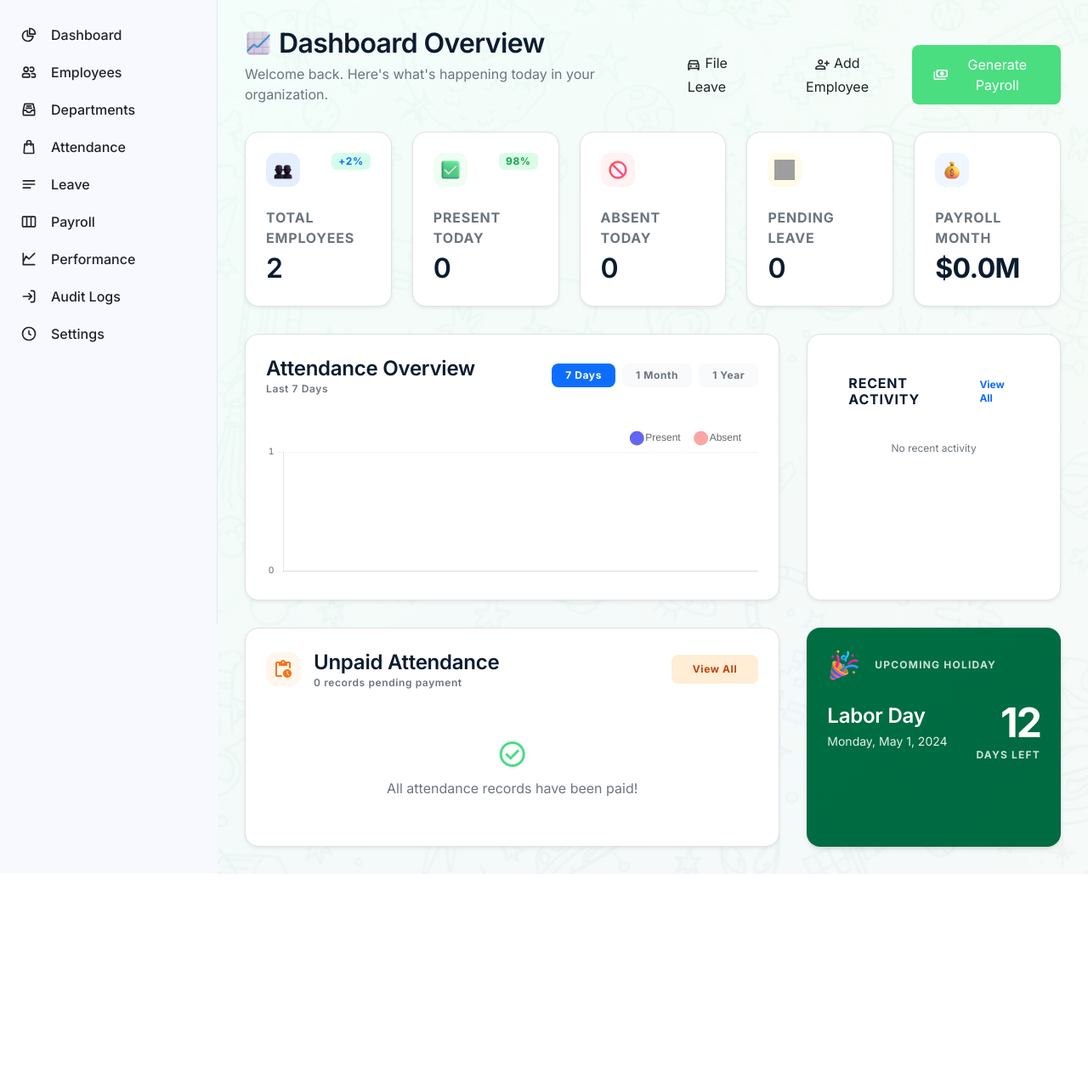
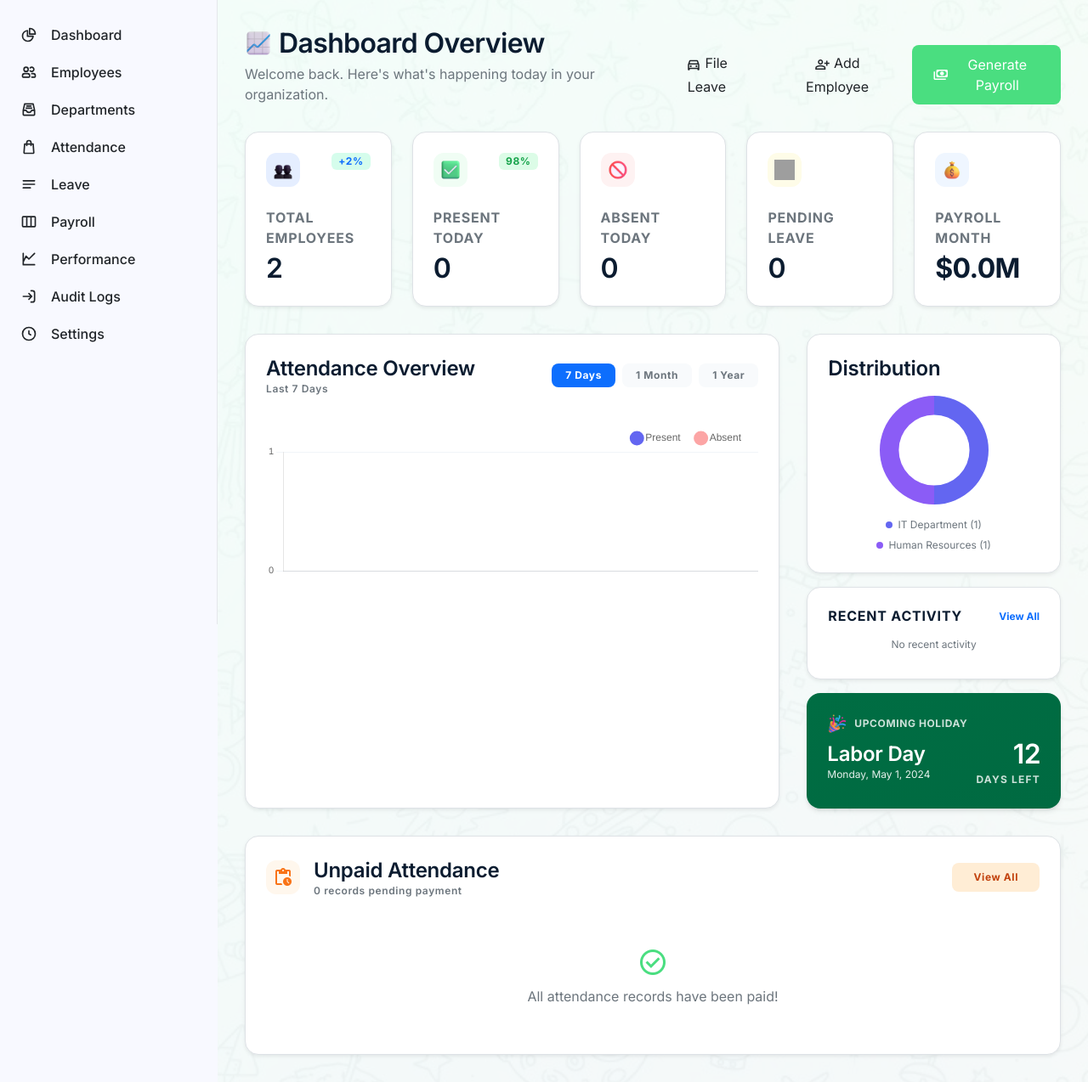
Before and after one commit to JSON26F-DV/HRMS-Core, a PHP site: page /hrms/admin/dashboard in a window 1280 px wide. Shown: the part 65-1339 px from the top of the page at 85% size. Before the commit the page ends 1094 px from the top, so only its background shows below. Run offline with PHP 8.4, Linux system fonts and the light colour scheme; a user stored in the database is signed in; data comes from the database, SQL or seed files in the repository; data that the repository does not hold is empty; some libraries are stand-ins or nearby versions; grey boxes are pictures that could not be loaded.

Commit message:
feat: update dashboard layout and add attendance pagination
Dashboard:
- Restore Distribution pie chart in sidebar
- Add 3 sidebar items: Distribution, Recent Activity, Upcoming Event
- Unpaid Attendance in separate full-width row

Attendance page:
- Add pagination to history table (20 per page)
- Include pagination component

```diff
--- a/pages/admin/dashboard.php
+++ b/pages/admin/dashboard.php
@@ -205,7 +205,7 @@ $unpaidAttendance = $pdo->query("
         </div>
     </div>
 
-    <!-- Attendance Overview & Recent Activity Row -->
+    <!-- Attendance Overview Row -->
     <div class="grid grid-cols-1 lg:grid-cols-3 gap-8">
         <div class="lg:col-span-2 bg-surface-container-lowest p-6 rounded-2xl shadow-sm border border-border-subtle">
             <div class="flex items-center justify-between mb-4">
@@ -223,31 +223,64 @@ $unpaidAttendance = $pdo->query("
                 <canvas id="attendanceChart"></canvas>
             </div>
         </div>
-        <div class="bg-surface-container-lowest p-5 rounded-2xl shadow-sm border border-border-subtle">
-            <div class="flex items-center justify-between mb-3">
+        <div class="space-y-4">
+            <!-- Distribution -->
+            <div class="bg-surface-container-lowest p-4 rounded-2xl shadow-sm border border-border-subtle">
+                <h4 class="font-headline-md text-headline-md mb-3">Distribution</h4>
+                <div class="w-32 h-32 mx-auto">
+                    <canvas id="departmentPieChart"></canvas>
+                </div>
+                <div class="mt-3 flex flex-wrap justify-center gap-2">
+                    <?php foreach ($departmentData as $index => $dept): ?>
+                        <div class="flex items-center gap-1.5">
+                            <span class="w-2 h-2 rounded-full flex-shrink-0" style="background-color: <?= $deptColors[$index % count($deptColors)] ?>;"></span>
+                            <span class="text-xs text-secondary"><?= h($dept['name']) ?> (<?= $dept['employee_count'] ?>)</span>
+                        </div>
+                    <?php endforeach; ?>
+                </div>
+            </div>
+            <!-- Recent Activity -->
+            <div class="bg-surface-container-lowest p-4 rounded-2xl shadow-sm border border-border-subtle">
+                <div class="flex items-center justify-between mb-2">
                     <h4 class="font-label-md text-label-md uppercase tracking-wider font-bold">Recent Activity</h4>
                     <a class="text-primary text-xs font-bold hover:underline" href="<?= BASE_URL ?>/admin/audit-logs">View All</a>
                 </div>
                 <?php if ($latestAudit): ?>
-            <div class="flex gap-3 p-2 hover:bg-surface-muted rounded-lg transition-colors">
-                <div class="w-8 h-8 rounded-full bg-primary/10 flex items-center justify-center flex-shrink-0">
-                    <span class="material-symbols-outlined text-primary text-sm">history</span>
+                <div class="flex gap-2 p-2 hover:bg-surface-muted rounded-lg transition-colors">
+                    <div class="w-7 h-7 rounded-full bg-primary/10 flex items-center justify-center flex-shrink-0">
+                        <span class="material-symbols-outlined text-primary text-xs">history</span>
                     </div>
                     <div class="flex-1 min-w-0">
                         <p class="text-xs text-on-surface truncate"><strong><?= h($latestAudit['user_email'] ?? 'System') ?></strong> <?= h($latestAudit['action']) ?></p>
-                    <p class="text-xs text-secondary truncate"><?= h($latestAudit['details'] ?? '') ?></p>
-                    <p class="text-xs text-secondary/60 mt-1"><?= date('M d, h:i A', strtotime($latestAudit['created_at'])) ?></p>
+                        <p class="text-xs text-secondary/70"><?= date('M d, h:i A', strtotime($latestAudit['created_at'])) ?></p>
                     </div>
                 </div>
                 <?php else: ?>
-            <div class="text-center text-secondary py-4 text-xs">No recent activity</div>
+                <div class="text-center text-secondary py-2 text-xs">No recent activity</div>
                 <?php endif; ?>
+            </div>
+            <!-- Upcoming Event -->
+            <div class="bg-gradient-to-br from-primary to-on-primary-container p-4 rounded-2xl shadow-md text-white">
+                <div class="flex items-center gap-2 mb-2">
+                    <img src="<?= BASE_URL ?>/public/emojis/party-popper_1f389.png" class="w-6 h-6" alt="present">
+                    <span class="text-xs uppercase tracking-wider font-bold opacity-80">Upcoming Holiday</span>
+                </div>
+                <div class="flex justify-between items-start">
+                    <div>
+                        <h5 class="font-headline-md text-headline-md">Labor Day</h5>
+                        <p class="text-xs opacity-90">Monday, May 1, 2024</p>
+                    </div>
+                    <div class="text-right">
+                        <span class="text-headline-lg font-headline-lg block leading-none">12</span>
+                        <span class="text-xs uppercase tracking-widest font-bold opacity-80">Days Left</span>
+                    </div>
+                </div>
+            </div>
         </div>
     </div>
 
-    <!-- Unpaid Attendance & Upcoming Event Row -->
-    <div class="grid grid-cols-1 lg:grid-cols-3 gap-8">
-        <div class="lg:col-span-2 bg-surface-container-lowest p-6 rounded-2xl shadow-sm border border-border-subtle">
+    <!-- Unpaid Attendance -->
+    <div class="bg-surface-container-lowest p-6 rounded-2xl shadow-sm border border-border-subtle">
         <div class="flex items-center justify-between mb-4">
             <div class="flex items-center gap-3">
                 <div class="w-10 h-10 rounded-xl bg-orange-50 flex items-center justify-center">
@@ -310,25 +343,6 @@ $unpaidAttendance = $pdo->query("
             <p class="text-body-md">All attendance records have been paid!</p>
         </div>
         <?php endif; ?>
-        </div>
-
-        <!-- Upcoming Event -->
-        <div class="bg-gradient-to-br from-primary to-on-primary-container p-6 rounded-2xl shadow-md text-white">
-            <div class="flex items-center gap-3 mb-4">
-                <img src="<?= BASE_URL ?>/public/emojis/party-popper_1f389.png" class="w-10 h-10" alt="present">
-                <span class="text-label-sm uppercase tracking-widest font-bold opacity-80">Upcoming Holiday</span>
-            </div>
-            <div class="flex justify-between items-start">
-                <div>
-                    <h5 class="font-headline-md text-headline-md">Labor Day</h5>
-                    <p class="text-body-sm opacity-90 mt-1">Monday, May 1, 2024</p>
-                </div>
-                <div class="text-right">
-                    <span class="text-display-lg font-display-lg block leading-none">12</span>
-                    <span class="text-label-sm uppercase tracking-widest font-bold opacity-80">Days Left</span>
-                </div>
-            </div>
-        </div>
     </div>
 </div>
 
```
Also changed, not shown: pages/admin/attendance.php (+32 -4 lines). Lines whose indentation alone changed are shown as unchanged.
